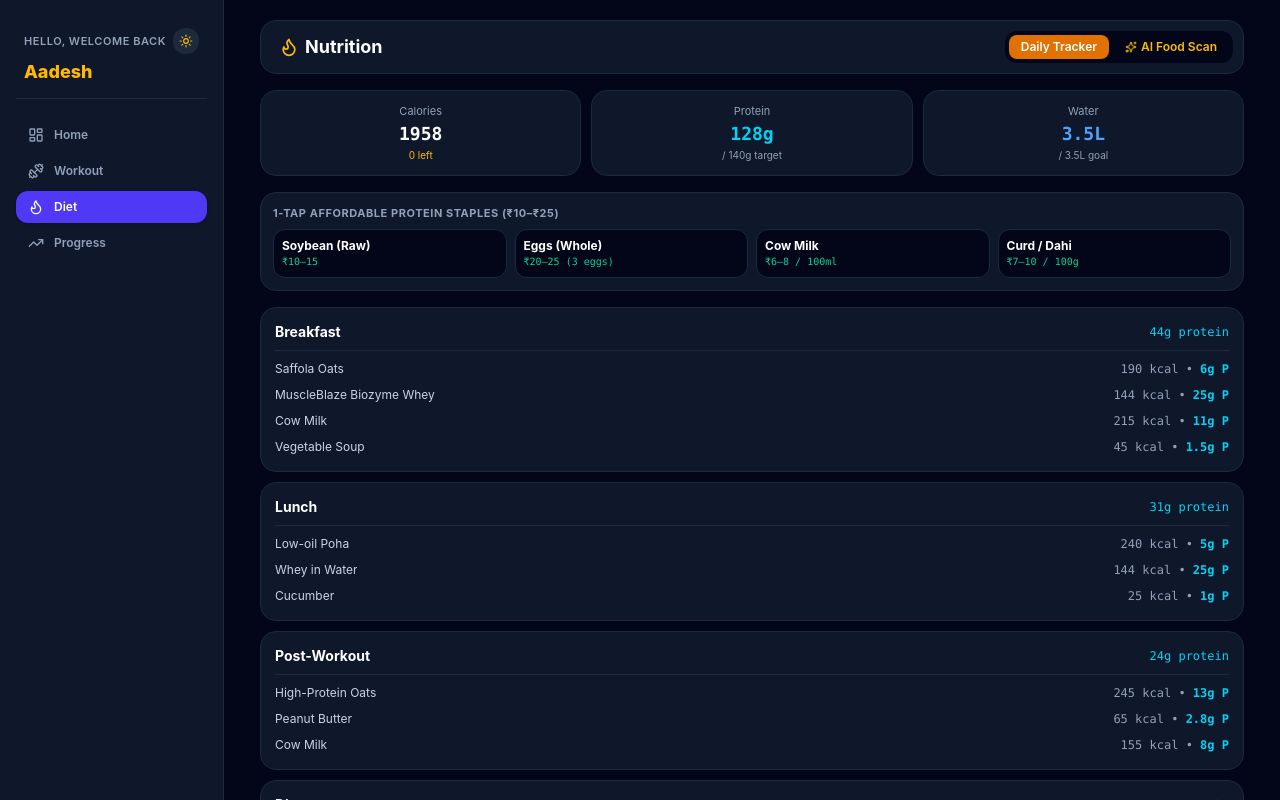
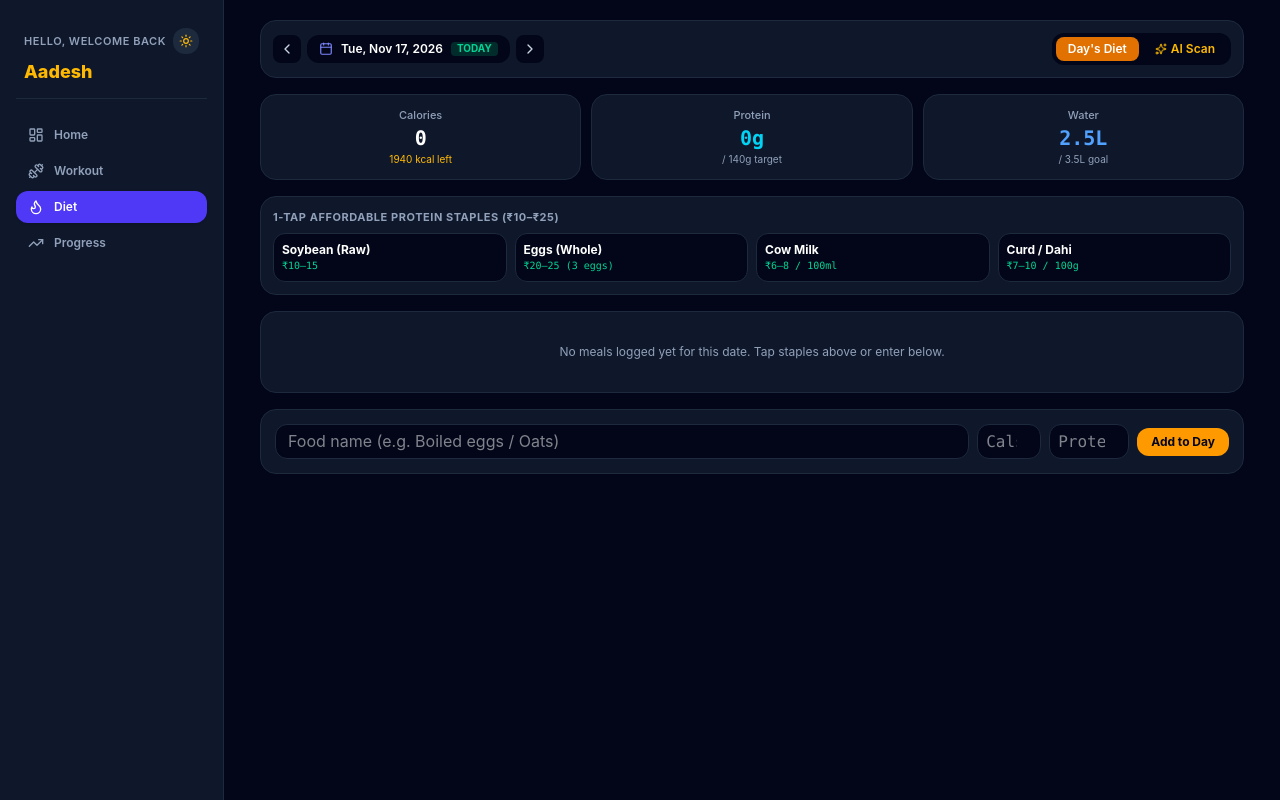
Before and after one commit to disha-satpute/Fitness-Tracking-Web, a React (Vite) app: page / in a window 1280 px wide. Both pictures are taken after a click on the button "Diet". Shown: the top 800 px of the page. Built offline with nearby package versions, Linux system fonts and the light colour scheme.

Commit message:
Enhance Nutrition Tracker to save and navigate day-wise with real calendar sync

```diff
--- a/src/components/NutritionTracker.tsx
+++ b/src/components/NutritionTracker.tsx
@@ -3,22 +3,20 @@ import { useFitness } from '../context/FitnessContext';
 import { AFFORDABLE_PROTEIN_PILLARS } from '../data/historicalData';
 import {
   Flame,
-  Target,
-  Droplets,
-  Plus,
-  Wallet,
+  ChevronLeft,
+  ChevronRight,
   Calendar,
   Sparkles,
   Camera,
-  Check
+  Trash2
 } from 'lucide-react';
 import { FoodItem } from '../types/fitness';
-import { getSmartBudgetMealSuggestions, parseQuickIndianMeal } from '../utils/aiAdvisor';
+import { parseQuickIndianMeal } from '../utils/aiAdvisor';
+import { getFormattedDate, getISODate } from '../utils/dateUtils';
 
 export const NutritionTracker: React.FC = () => {
-  const { calorieProfile, nutritionLogs, addFoodLog } = useFitness();
+  const { calorieProfile, nutritionLogs, addFoodLog, selectedDate, setSelectedDate } = useFitness();
 
-  const [selectedDayIndex, setSelectedDayIndex] = useState<number>(0);
   const [activeTab, setActiveTab] = useState<'daily' | 'ai-scanner'>('daily');
 
   // Manual food form state
@@ -31,20 +29,36 @@ export const NutritionTracker: React.FC = () => {
   const [aiDetectedMeal, setAiDetectedMeal] = useState<any>(null);
   const [isAiScanning, setIsAiScanning] = useState(false);
 
-  const currentDay = nutritionLogs[selectedDayIndex] || nutritionLogs[0];
+  // Day-wise Navigation
+  const handleShiftDay = (delta: number) => {
+    const d = new Date(selectedDate + 'T12:00:00');
+    d.setDate(d.getDate() + delta);
+    setSelectedDate(getISODate(d));
+  };
 
-  // Calculate totals
+  const isToday = selectedDate === getISODate(new Date());
+
+  // Find the exact log for the selected calendar day
+  const currentDay = nutritionLogs.find(l => l.date === selectedDate) || {
+    id: `nutr-${selectedDate}`,
+    date: selectedDate,
+    targetCalories: calorieProfile.cuttingTarget,
+    targetProtein: calorieProfile.proteinTargetMin,
+    waterIntakeL: 2.5,
+    waterTargetL: 3.5,
+    meals: []
+  };
+
+  // Calculate day-specific totals
   let totalCalories = 0;
   let totalProtein = 0;
 
-  if (currentDay) {
   currentDay.meals.forEach(m => {
     m.items.forEach(i => {
       totalCalories += i.calories || 0;
       totalProtein += i.protein || 0;
     });
   });
-  }
 
   const proteinRemaining = Math.max(0, calorieProfile.proteinTargetMin - totalProtein);
   const caloriesRemaining = Math.max(0, calorieProfile.cuttingTarget - totalCalories);
@@ -87,7 +101,7 @@ export const NutritionTracker: React.FC = () => {
       newItem.rawOrCooked = 'na';
     }
 
-    addFoodLog(currentDay.date, 'Dinner', newItem);
+    addFoodLog(selectedDate, 'Dinner', newItem);
   };
 
   const handleAddManualFood = (e: React.FormEvent) => {
@@ -106,7 +120,7 @@ export const NutritionTracker: React.FC = () => {
       rawOrCooked: 'cooked'
     };
 
-    addFoodLog(currentDay.date, 'Dinner', newItem);
+    addFoodLog(selectedDate, 'Dinner', newItem);
     setFoodName('');
     setFoodCalories('');
     setFoodProtein('');
@@ -139,7 +153,7 @@ export const NutritionTracker: React.FC = () => {
       rawOrCooked: 'cooked'
     };
 
-    addFoodLog(currentDay.date, 'Dinner', newItem);
+    addFoodLog(selectedDate, 'Dinner', newItem);
     setAiDetectedMeal(null);
     setAiMealPrompt('');
     setActiveTab('daily');
@@ -147,56 +161,78 @@ export const NutritionTracker: React.FC = () => {
 
   return (
     <div className="space-y-4 pb-8">
-      {/* Header Tabs: Daily Log vs AI Meal Scanner */}
-      <div className="flex items-center justify-between bg-slate-900 border border-slate-800 p-2.5 rounded-2xl">
-        <h1 className="text-lg font-bold text-white flex items-center gap-1.5 px-2">
-          <Flame className="w-5 h-5 text-amber-400" /> Nutrition
-        </h1>
+      {/* Day-Wise Real Calendar Header Strip */}
+      <div className="flex flex-wrap items-center justify-between gap-3 bg-slate-900 border border-slate-800 p-3 rounded-2xl">
+        <div className="flex items-center gap-1.5">
+          <button
+            onClick={() => handleShiftDay(-1)}
+            className="p-1.5 rounded-lg bg-slate-950 hover:bg-slate-800 text-slate-300"
+            title="Previous Day"
+          >
+            <ChevronLeft className="w-4 h-4" />
+          </button>
+          <div className="flex items-center gap-2 bg-slate-950 px-3 py-1.5 rounded-xl text-xs font-semibold text-white">
+            <Calendar className="w-3.5 h-3.5 text-indigo-400" />
+            <span>{getFormattedDate(new Date(selectedDate + 'T12:00:00'))}</span>
+            {isToday && (
+              <span className="text-[10px] bg-emerald-500/20 text-emerald-400 px-1.5 py-0.2 rounded font-bold">
+                TODAY
+              </span>
+            )}
+          </div>
+          <button
+            onClick={() => handleShiftDay(1)}
+            className="p-1.5 rounded-lg bg-slate-950 hover:bg-slate-800 text-slate-300"
+            title="Next Day"
+          >
+            <ChevronRight className="w-4 h-4" />
+          </button>
+        </div>
 
         <div className="flex gap-1 bg-slate-950 p-1 rounded-xl">
           <button
             onClick={() => setActiveTab('daily')}
-            className={`px-3 py-1 rounded-lg text-xs font-semibold ${
+            className={`px-3 py-1 rounded-lg text-xs font-semibold transition ${
               activeTab === 'daily' ? 'bg-amber-600 text-white' : 'text-slate-400'
             }`}
           >
-            Daily Tracker
+            Day's Diet
           </button>
           <button
             onClick={() => setActiveTab('ai-scanner')}
-            className={`px-3 py-1 rounded-lg text-xs font-semibold flex items-center gap-1 ${
+            className={`px-3 py-1 rounded-lg text-xs font-semibold flex items-center gap-1 transition ${
               activeTab === 'ai-scanner' ? 'bg-indigo-600 text-white' : 'text-amber-400'
             }`}
           >
-            <Sparkles className="w-3 h-3" /> AI Food Scan
+            <Sparkles className="w-3 h-3" /> AI Scan
           </button>
         </div>
       </div>
 
-      {/* 3 Status Cards */}
+      {/* 3 Day-Specific Score Cards */}
       <div className="grid grid-cols-3 gap-2.5">
         <div className="bg-slate-900 border border-slate-800 p-3 rounded-2xl text-center">
-          <div className="text-[11px] text-slate-400">Calories</div>
-          <div className="text-lg font-extrabold text-white font-mono">{totalCalories}</div>
-          <div className="text-[10px] text-amber-400">{caloriesRemaining} left</div>
+          <div className="text-[11px] text-slate-400 font-medium">Calories</div>
+          <div className="text-xl font-extrabold text-white font-mono">{totalCalories}</div>
+          <div className="text-[10px] text-amber-400">{caloriesRemaining} kcal left</div>
         </div>
 
         <div className="bg-slate-900 border border-slate-800 p-3 rounded-2xl text-center">
-          <div className="text-[11px] text-slate-400">Protein</div>
-          <div className="text-lg font-extrabold text-cyan-400 font-mono">{Math.round(totalProtein)}g</div>
+          <div className="text-[11px] text-slate-400 font-medium">Protein</div>
+          <div className="text-xl font-extrabold text-cyan-400 font-mono">{Math.round(totalProtein)}g</div>
           <div className="text-[10px] text-slate-400">/ 140g target</div>
         </div>
 
         <div className="bg-slate-900 border border-slate-800 p-3 rounded-2xl text-center">
-          <div className="text-[11px] text-slate-400">Water</div>
-          <div className="text-lg font-extrabold text-blue-400 font-mono">{currentDay.waterIntakeL}L</div>
+          <div className="text-[11px] text-slate-400 font-medium">Water</div>
+          <div className="text-xl font-extrabold text-blue-400 font-mono">{currentDay.waterIntakeL}L</div>
           <div className="text-[10px] text-slate-400">/ 3.5L goal</div>
         </div>
       </div>
 
       {activeTab === 'daily' && (
         <div className="space-y-4">
-          {/* Quick-Log Budget Staples Bar */}
+          {/* Quick-Log Affordable Staples (1-Tap into Selected Day) */}
           <div className="bg-slate-900 border border-slate-800 p-3 rounded-2xl">
             <span className="text-[11px] text-slate-400 font-bold uppercase tracking-wider block mb-2">
               1-Tap Affordable Protein Staples (₹10–₹25)
@@ -206,7 +242,7 @@ export const NutritionTracker: React.FC = () => {
                 <button
                   key={idx}
                   onClick={() => handleQuickAddAffordable(p)}
-                  className="p-2 rounded-xl bg-slate-950 hover:bg-slate-800 border border-slate-800 text-left transition"
+                  className="p-2 rounded-xl bg-slate-950 hover:bg-slate-800 border border-slate-800 text-left transition active:scale-95"
                 >
                   <div className="text-xs font-bold text-white truncate">{p.food}</div>
                   <div className="text-[10px] text-emerald-400 font-mono">{p.costPer100g}</div>
@@ -215,21 +251,26 @@ export const NutritionTracker: React.FC = () => {
             </div>
           </div>
 
-          {/* Logged Meals List */}
+          {/* Day's Meals List */}
           <div className="space-y-2.5">
-            {currentDay.meals.map((meal, mIdx) => (
+            {currentDay.meals.length === 0 ? (
+              <div className="bg-slate-900 border border-slate-800 rounded-2xl p-8 text-center text-slate-400 text-xs">
+                No meals logged yet for this date. Tap staples above or enter below.
+              </div>
+            ) : (
+              currentDay.meals.map((meal, mIdx) => (
                 <div key={mIdx} className="bg-slate-900 border border-slate-800 rounded-2xl p-3.5">
                   <div className="flex items-center justify-between pb-2 border-b border-slate-800 mb-2">
                     <span className="font-bold text-sm text-white">{meal.mealName}</span>
-                  <span className="text-xs font-mono text-cyan-400">
+                    <span className="text-xs font-mono text-cyan-400 font-bold">
                       {Math.round(meal.items.reduce((s, i) => s + (i.protein || 0), 0))}g protein
                     </span>
                   </div>
 
                   <div className="space-y-1.5">
                     {meal.items.map((item) => (
-                    <div key={item.id} className="flex items-center justify-between text-xs py-0.5">
-                      <span className="text-slate-300 truncate">{item.name}</span>
+                      <div key={item.id} className="flex items-center justify-between text-xs py-1">
+                        <span className="text-slate-200 font-medium truncate">{item.name}</span>
                         <span className="font-mono text-slate-400">
                           {item.calories} kcal • <strong className="text-cyan-400">{item.protein}g P</strong>
                         </span>
@@ -237,10 +278,11 @@ export const NutritionTracker: React.FC = () => {
                     ))}
                   </div>
                 </div>
-            ))}
+              ))
+            )}
           </div>
 
-          {/* Quick Add Food Simple Form */}
+          {/* Quick Add Food Simple Form for this selected date */}
           <form onSubmit={handleAddManualFood} className="bg-slate-900 border border-slate-800 p-3.5 rounded-2xl flex flex-wrap gap-2 items-center">
             <input
               type="text"
@@ -268,9 +310,9 @@ export const NutritionTracker: React.FC = () => {
             />
             <button
               type="submit"
-              className="px-3 py-1.5 bg-amber-500 hover:bg-amber-400 text-slate-950 font-bold rounded-xl text-xs"
+              className="px-3.5 py-1.5 bg-amber-500 hover:bg-amber-400 text-slate-950 font-bold rounded-xl text-xs"
             >
-              Add
+              Add to Day
             </button>
           </form>
         </div>
@@ -314,7 +356,7 @@ export const NutritionTracker: React.FC = () => {
                 onClick={handleApplyAiMealToLog}
                 className="w-full py-1.5 bg-emerald-600 hover:bg-emerald-500 text-white font-bold rounded-lg"
               >
-                Save to Log
+                Save to {selectedDate} Log
               </button>
             </div>
           )}
```
Lines whose indentation alone changed are shown as unchanged.
